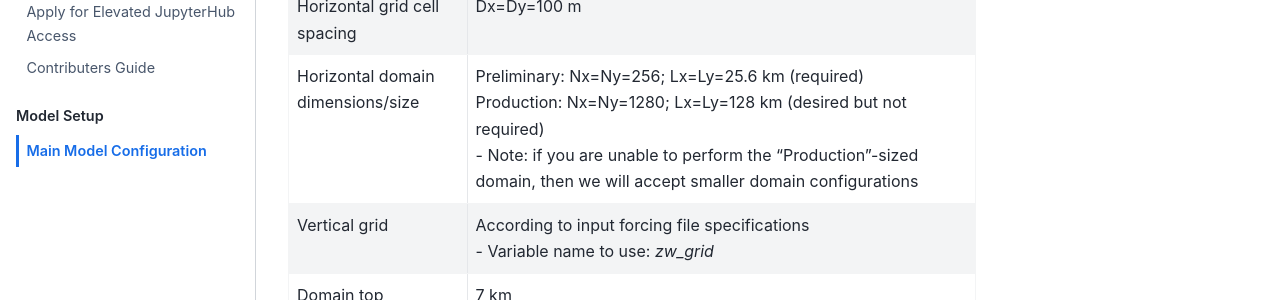
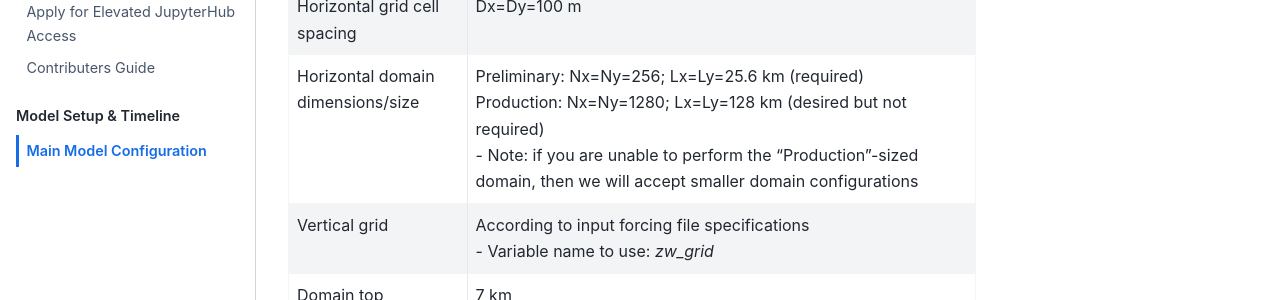
Before and after one commit to ARM-Development/comble-mip, a Jupyter Book: the page built from main_configuration.md, in a window 1280 px wide. Shown: the part 313-613 px from the top of the page. Built offline with Jupyter Book 1.0.4 settings and Sphinx 7.4.7 and the Sphinx Book theme 1.1.4, drawn with Linux system fonts in a browser that asks for light colours; pages that are not in the unit, such as notebooks, are missing from menus.

Commit message:
Update _toc.yml

```diff
--- a/_toc.yml
+++ b/_toc.yml
@@ -8,10 +8,11 @@
   chapters:
     - glob: notebooks/howto/*
     - file: CONTRIBUTING
-- caption: Model Setup
+- caption: Model Setup & Timeline
   chapters:
     - file: main_configuration
     - file: notebooks/output/output_list.ipynb
+    - file: timeline
 - caption: Input Conversion Notebooks
   chapters:
     - glob: notebooks/conversion/*
```
